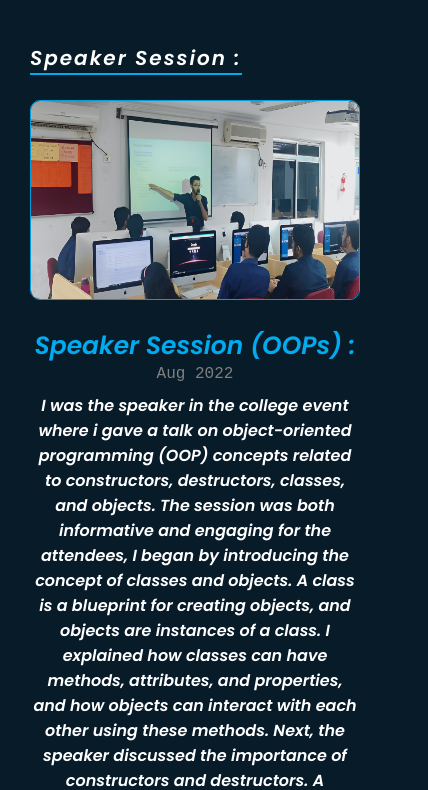
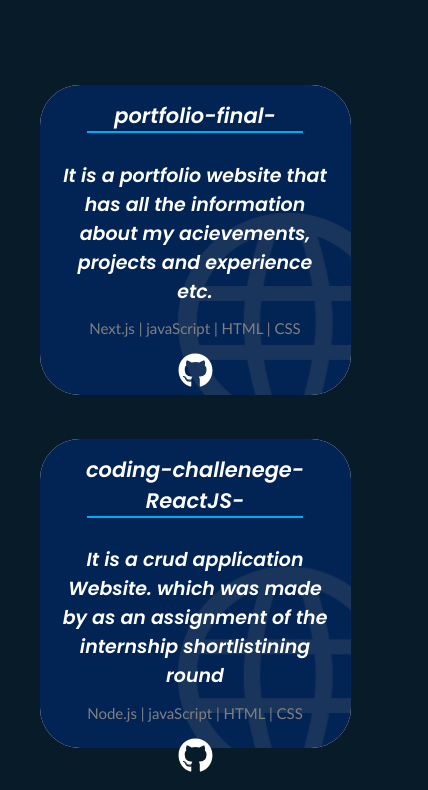
Before and after one commit to ViditChawda/portfolio-final-, a Next.js app: page / in a window 390 px wide. Shown: the part 4221-5011 px from the top of the page, 428 px wide, since content can reach past the window. Built offline with nearby package versions, Linux system fonts and the light colour scheme.

Commit message:
porjects section

```diff
--- a/src/components/ProjectCard.jsx
+++ b/src/components/ProjectCard.jsx
@@ -1,12 +1,21 @@
 import React from 'react'
 import Image from 'next/image'
 import pc from '../assets/projectCard.svg'
+import an from '../assets/Frame 2.svg'
 import styles from '../styles/components/ProjectCard.module.scss'
+import {FaGithub} from 'react-icons/fa'
 
-const ProjectCard = () => {
+const ProjectCard = (props) => {
     return (
         <div className={styles.projectcardContainer}>
-            <Image src={pc} />
+            <Image className={styles.projectcardImage} src={props.type ? pc : an}/>
+            <div className={styles.projectCardWrapper}>
+                <p className={styles.porjectTitle}>{props.title}</p>
+                <p className={styles.line}></p>
+                <p className={styles.projectDescription}>{props.des}</p>
+                <p className={styles.projectStack}>{props.stack}</p>
+                <p ><FaGithub className={styles.icons}/></p>
+            </div>
         </div>
     )
 }
--- /dev/null
+++ b/src/containers/Project.jsx
@@ -0,0 +1,29 @@
+import Heading from '@/components/Heading'
+import React from 'react'
+import styles from '../styles/containers/Projects.module.scss'
+import ProjectCard from '@/components/ProjectCard'
+
+function Projects() {
+  return (
+    <div className={styles.projectsContainer}>
+      <Heading title="PROJECTS" />
+      <div className={styles.projectWrapper} data-aos="fade-up">
+        <ProjectCard className={styles.card} title="portfolio-final- " type={true} des=" It is a portfolio website that has all the information about my acievements, projects and experience etc." stack="Next.js | javaScript | HTML | CSS" />
+        <ProjectCard className={styles.card} title="coding-challenege-ReactJS-" type={true} des="It is a crud application Website. which was made by as an assignment of the internship shortlistining round" stack="Node.js | javaScript | HTML | CSS" />
+        <ProjectCard className={styles.card} title="node-note-app" type={true} des="It is a Notes appliction made with node js CRUD operations are performed. All the operations are performed on Terminal complete backend" stack="Next.js | Vs-Code " />
+      </div>
+      <div className={styles.projectWrapper} data-aos="fade-up">
+        <ProjectCard className={styles.card} title="my-portfolio-" type={true} des=" It is a portfolio website that has all the information about my acievements, projects and experience etc." stack="Next.js | TypeScript | Tailwind CSS" />
+        <ProjectCard className={styles.card} title="Mars-exploration" type={true} des=" It is a simple react website that displays the input name of the user in an alert as welcome and the inputed name" stack="Next.js | javaScript | HTML | CSS" />
+        <ProjectCard className={styles.card} title="paiinting_website " type={true} des="It is a simple UI that displays the paintings of an artist in a beautiful way. Digital art gallery of an artist to display his art work" stack=" javaScript | HTML | CSS" />
+      </div>
+      <div className={styles.projectWrapper} data-aos="fade-up">
+        <ProjectCard className={styles.card} title="meme-app" type={false} des="It is a meme app that displays a new meme every time the button has been clicked. The new meme is being fetched every time by an API" stack="Android Studio | kotlin | XML" />
+        <ProjectCard className={styles.card} title="Notes-App" type={false} des=" It is a Three pages application which is used to create notes, delete, update, read the notes" stack="Android Studio | kotlin | XML" />
+      </div>
+
+    </div>
+  )
+}
+
+export default Projects
--- a/src/containers/Projects.jsx
+++ /dev/null
@@ -1,15 +0,0 @@
-import Heading from '@/components/Heading'
-import React from 'react'
-import styles from '../styles/containers/Projects.module.scss'
-import ProjectCard from '@/components/ProjectCard'
-
-function Projects() {
-  return (
-    <div className={styles.projectsContainer}>
-        <Heading title="PROJECTS"/>
-        <ProjectCard/>
-    </div>
-  )
-}
-
-export default Projects
--- a/src/pages/index.js
+++ b/src/pages/index.js
@@ -10,9 +10,10 @@ import Footer from '@/containers/Footer'
 import Experience from '@/containers/Experience'
 import Blogs from '@/containers/Blogs'
 import Achievements from '@/containers/Achievements'
-import Projects from '@/containers/Projects'
+
 import aos from "aos";
 import { useEffect } from "react";
+import Projects from '@/containers/Project'
 
 
 const inter = Inter({ subsets: ['latin'] })
@@ -26,10 +27,9 @@ export default function Home() {
       <About className={styles.About} />
       {/* <Skills/> */}
       <Experience />
+      <Projects/>
+      <Blogs />
       <Achievements />
-      <Blogs />
-
-      <Projects />
       <Footer />
 
     </div>
--- a/src/styles/Home.module.css
+++ b/src/styles/Home.module.css
@@ -9,6 +9,10 @@
 
 .Hero{
   scroll-snap-align: start;
+}
+
+.Header{
+  position: sticky;
 }
 
 .description {
--- a/src/styles/components/ProjectCard.module.scss
+++ b/src/styles/components/ProjectCard.module.scss
@@ -1,3 +1,197 @@
-.projectcardContainer{
+.projectcardContainer {
+    max-width: 400px;
+    max-height: 400px;
+    position: relative;
+    border: 2px solid transparent;
+    // border: 1px solid red;
+    display: flex;
+    border-radius: 40px;
+    transition: .3s;
 
+    &:hover {
+        cursor: pointer;
+        border: 1px solid #00abf0;
+    }
+
+    .projectcardImage {
+        // border: 1px solid red;
+        height: 100%;
+        width: 100%;
+        border-radius: 40px;
+        // position: absolute;
+
+
+    }
+
+    .projectCardWrapper {
+        // border: 1px solid red;
+        position: absolute;
+        color: white;
+        height: 100%;
+        margin-left: 20px;
+        margin-right: 20px;
+        // font-size: 25px;
+        top: 5%;
+
+        .porjectTitle {
+            font-size: 25px;
+            font-style: italic;
+        }
+
+        .projectDescription {
+            font-size: 19px;
+            margin-top: 10%;
+        }
+
+        .line {
+            width: 80%;
+            margin-top: 10px;
+            border: 1px solid #00abf0;
+        }
+
+        .projectStack {
+            font-family: 'Gill Sans', 'Gill Sans MT', Calibri, 'Trebuchet MS', sans-serif;
+            color: grey;
+            font-size: 20px;
+            margin-top: 5%;
+        }
+
+        .icons {
+            font-size: 35px;
+            margin-top: 6%;
+        }
+    }
 }
+
+@media screen and (max-width: 1200px) {
+    .projectcardContainer {
+        max-width: 380px;
+        max-height: 380px;
+        margin-top: 40px;
+        margin-right: 20px ;
+        .projectcardImage {
+
+        }
+
+        .projectCardWrapper {
+
+            .porjectTitle {
+                font-size: 23px;
+            }
+
+            .projectDescription {}
+
+            .line {}
+
+            .projectStack {}
+
+            .icons {}
+        }
+    }
+}
+
+
+@media screen and (max-width: 1000px) {
+    .projectcardContainer {
+        margin-top: 40px;
+        margin-left: 20px;
+        .projectcardImage {}
+
+        .projectCardWrapper {
+
+            .porjectTitle {
+                font-size: 21px;
+            }
+
+            .projectDescription {}
+
+            .line {}
+
+            .projectStack {}
+
+            .icons {}
+        }
+    }
+}
+
+@media screen and (max-width: 750px) {
+    .projectcardContainer {
+        margin-top: 40px;
+        margin-left: 20px;
+        text-align: center;
+        .projectcardImage {}
+
+        .projectCardWrapper {
+
+            .porjectTitle {
+                font-size: 23px;
+            }
+
+            .projectDescription {}
+
+            .line {
+                margin: auto;
+            }
+
+            .projectStack {}
+
+            .icons {}
+        }
+    }
+}
+
+@media screen and (max-width: 600px) {
+    .projectcardContainer {
+        margin-top: 40px;
+        .projectcardImage {}
+
+        .projectCardWrapper {
+
+            .porjectTitle {
+                font-size: 20px;
+            }
+
+            .projectDescription {
+                font-size: 19px;
+            }
+
+            .line {
+                margin: auto;
+            }
+
+            .projectStack {}
+
+            .icons {}
+        }
+    }
+}
+
+@media screen and (max-width: 550px) {
+    .projectcardContainer {
+        text-align: center;
+        width: 150%;
+        height: 150%;
+        margin-top: 40px;
+        .projectcardImage {}
+
+        .projectCardWrapper {
+            .porjectTitle {
+                font-size: 21px;
+            }
+
+            .projectDescription {
+                font-size: 19px;
+            }
+
+            .line {
+                margin: auto;
+            }
+
+            .projectStack {
+                font-size: 15px;
+            }
+
+            .icons {}
+        }
+    }
+}
--- a/src/styles/containers/Header.module.scss
+++ b/src/styles/containers/Header.module.scss
@@ -4,7 +4,7 @@
 
 .mainnav {
     letter-spacing: 1px;
-    z-index: 300px;
+    z-index: 30000px;
     // position: sticky;
     top: 0;
     font-weight: 600;
--- a/src/styles/containers/Projects.module.scss
+++ b/src/styles/containers/Projects.module.scss
@@ -1,5 +1,59 @@
-.projectsContainer{
+.projectsContainer {
     min-height: 100vh;
     width: 100%;
     height: 100%;
+    padding: 90px;
+
+    .projectWrapper {
+        display: flex;
+        justify-content: space-evenly;
+        align-items: center;
+        margin-top: 40px;
+    }
 }
+
+@media screen and (max-width: 1200px) {
+    .projectsContainer {
+
+        .projectWrapper {
+            flex-direction: column;
+            .Card{
+                margin-top: 30px;
+            }
+        }
+    }
+}
+
+@media screen and (max-width: 1000px) {
+    .projectsContainer {
+        .projectWrapper {
+
+        }
+    }
+}
+
+@media screen and (max-width: 750px) {
+    .projectsContainer {
+        .projectWrapper {
+
+        }
+    }
+}
+
+@media screen and (max-width: 600px) {
+    .projectsContainer {
+        .projectWrapper {
+
+        }
+    }
+}
+
+@media screen and (max-width: 550px) {
+    .projectsContainer {
+        .projectWrapper {
+            .card{
+                margin-top: 30px;
+            }
+        }
+    }
+}
```
Also changed, not shown: src/assets/Frame 2.svg (added), src/assets/projectCard.svg.
